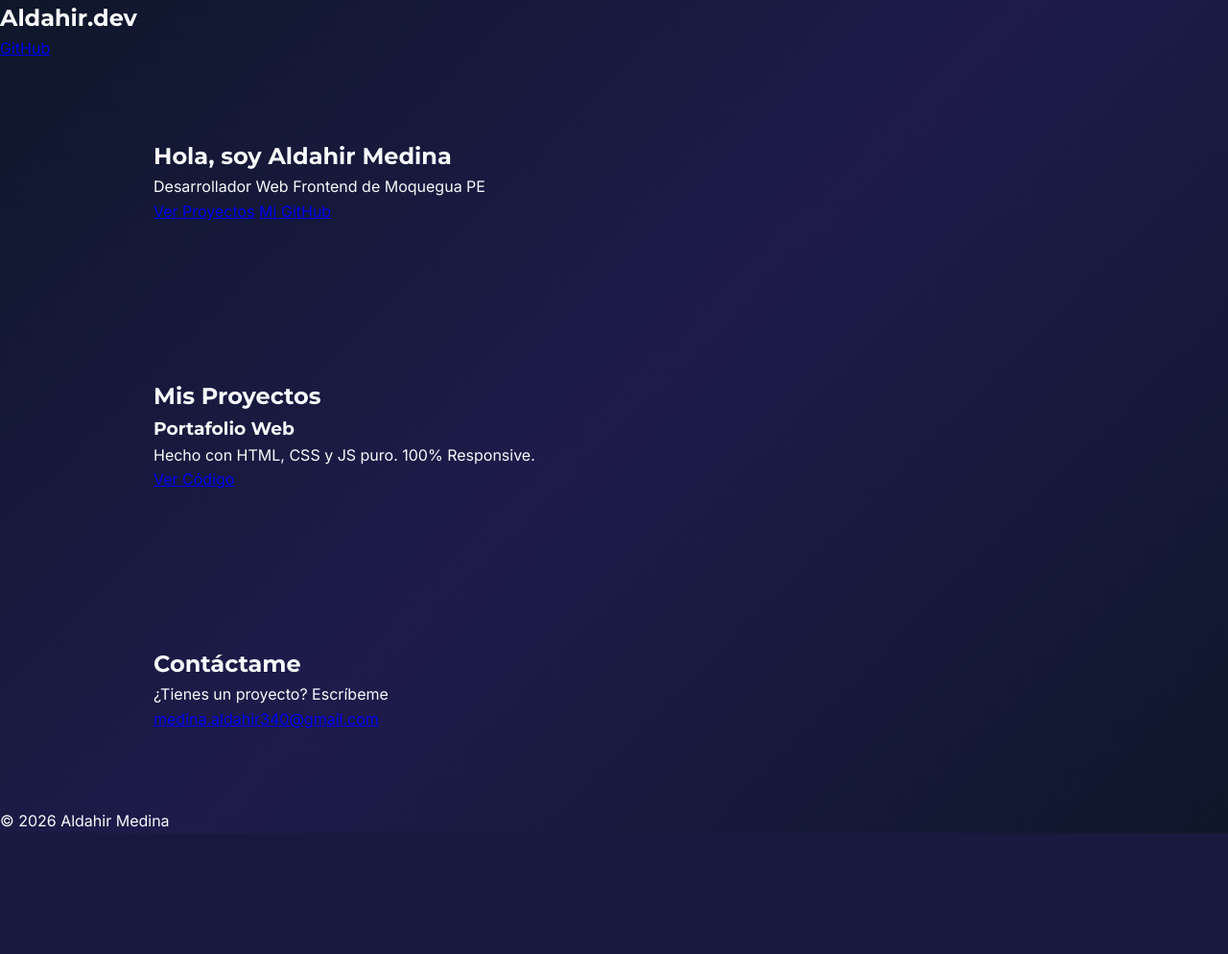
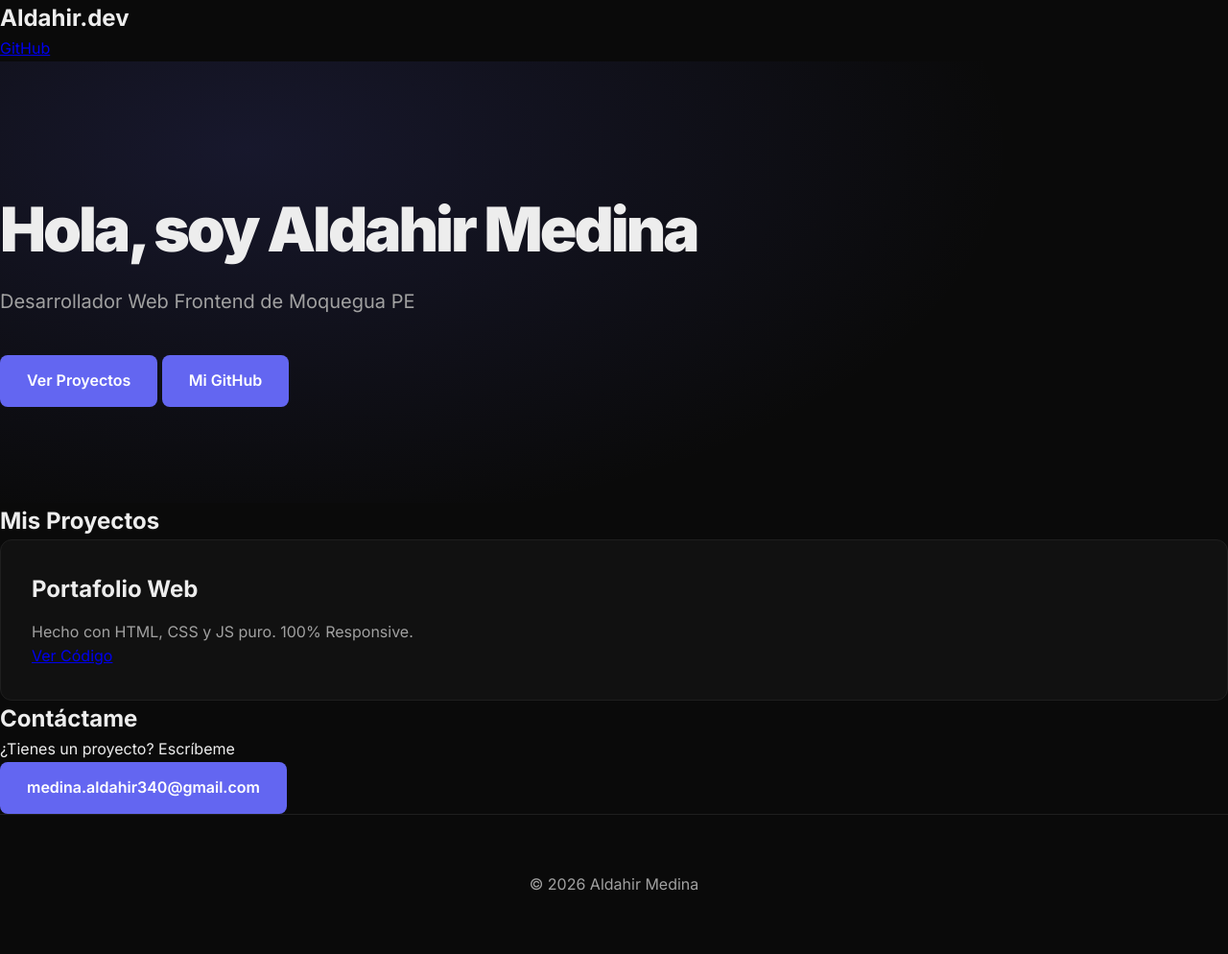
Before and after one commit to aldahirmedina-dev/mi-portafolio, a PHP site: page / in a window 1280 px wide. Shown: the whole page at 96% size. Before the commit the page ends 868 px from the top, so only its background shows below. Run offline with PHP 8.4, Linux system fonts and the light colour scheme.

Commit message:
diseño minimalista v2

```diff
--- a/style.css
+++ b/style.css
@@ -1,35 +1,115 @@
-@import url('https://fonts.googleapis.com/css2?family=Montserrat:wght@700;800&family=Inter:wght@400;500;600&display=swap');
+/* MINIMALISTA ESTILO LINEAR + VERCEL */
+@import url('https://fonts.googleapis.com/css2?family=Inter:wght@400;600;700;900&display=swap');
+
+:root {
+  --bg: #0A0A0A;
+  --card: #111111;
+  --text: #EDEDED;
+  --text-2: #A1A1A1;
+  --accent: #6366f1;
+  --border: #1F1F1F;
+}
 
 * { margin: 0; padding: 0; box-sizing: border-box; }
 
 body {
   font-family: 'Inter', sans-serif;
-  background: linear-gradient(135deg, #0F172A 0%, #1E1B4B 50%, #0F172A 100%);
-  color: #F8FAFC;
+  background: var(--bg);
+  color: var(--text);
   line-height: 1.6;
+  -webkit-font-smoothing: antialiased;
 }
 
-h1, h2, h3 {
-  font-family: 'Montserrat', sans-serif;
-  color: #F8FAFC;
+.container {
+  max-width: 1100px;
+  margin: 0 auto;
+  padding: 0 24px;
 }
 
-section {
-  padding: 80px 20px;
-  max-width: 1000px;
-  margin: 0 auto;
-  opacity: 0;
-  transform: translateY(30px);
-  animation: fadeInUp 0.8s forwards;
+/* HERO MINIMAL */
+.hero {
+  padding: 140px 0 100px;
+  text-align: left;
+  background: radial-gradient(800px 400px at 20% 20%, rgba(99,102,241,0.15), transparent);
 }
 
-@keyframes fadeInUp {
-  to { opacity: 1; transform: translateY(0); }
+.hero h1 {
+  font-size: 4rem;
+  font-weight: 900;
+  letter-spacing: -3px;
+  line-height: 1.1;
+  margin-bottom: 24px;
 }
 
-#hero { text-align: center; padding-top: 120px; }
-#hero h1 { font-size: 3rem; margin-bottom: 10px; }
-#hero h1 span { color: #7C3AED; }
-#hero p { font-size: 1.2rem; color: #94A3B8; margin-bottom: 30px; }
+.hero p {
+  font-size: 1.25rem;
+  color: var(--text-2);
+  max-width: 600px;
+  margin-bottom: 40px;
+}
 
-.btn
+.btn {
+  display: inline-block;
+  padding: 14px 28px;
+  background: var(--accent);
+  color: white;
+  border-radius: 8px;
+  text-decoration: none;
+  font-weight: 600;
+  transition: all 0.2s;
+}
+
+.btn:hover {
+  transform: translateY(-2px);
+  box-shadow: 0 10px 30px rgba(99,102,241,0.3);
+}
+
+/* SECCIONES */
+.section {
+  padding: 100px 0;
+  border-top: 1px solid var(--border);
+}
+
+.section h2 {
+  font-size: 2.5rem;
+  font-weight: 700;
+  letter-spacing: -1px;
+  margin-bottom: 60px;
+}
+
+/* GRID DE PROYECTOS */
+.grid {
+  display: grid;
+  grid-template-columns: repeat(auto-fit, minmax(300px, 1fr));
+  gap: 24px;
+}
+
+.card {
+  background: var(--card);
+  border: 1px solid var(--border);
+  border-radius: 12px;
+  padding: 32px;
+  transition: all 0.3s;
+}
+
+.card:hover {
+  border-color: var(--accent);
+  transform: translateY(-4px);
+}
+
+.card h3 {
+  font-size: 1.5rem;
+  margin-bottom: 12px;
+}
+
+.card p {
+  color: var(--text-2);
+}
+
+/* FOOTER */
+footer {
+  padding: 60px 0;
+  text-align: center;
+  color: var(--text-2);
+  border-top: 1px solid var(--border);
+}
```
